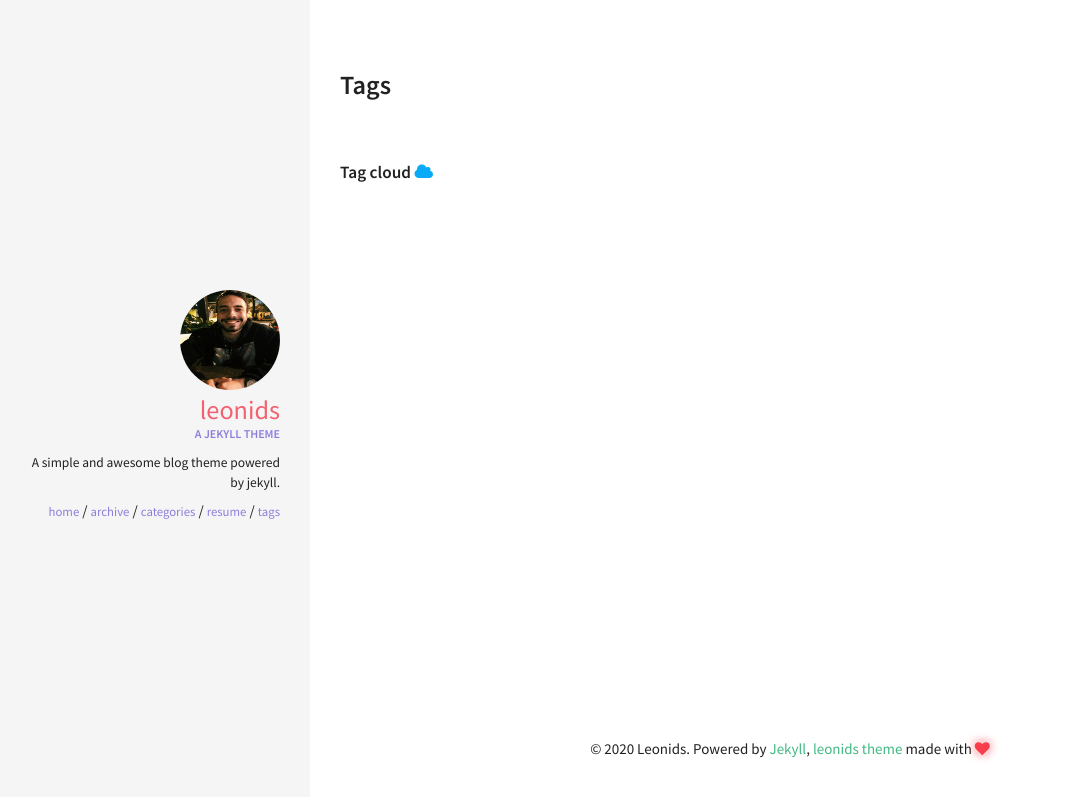
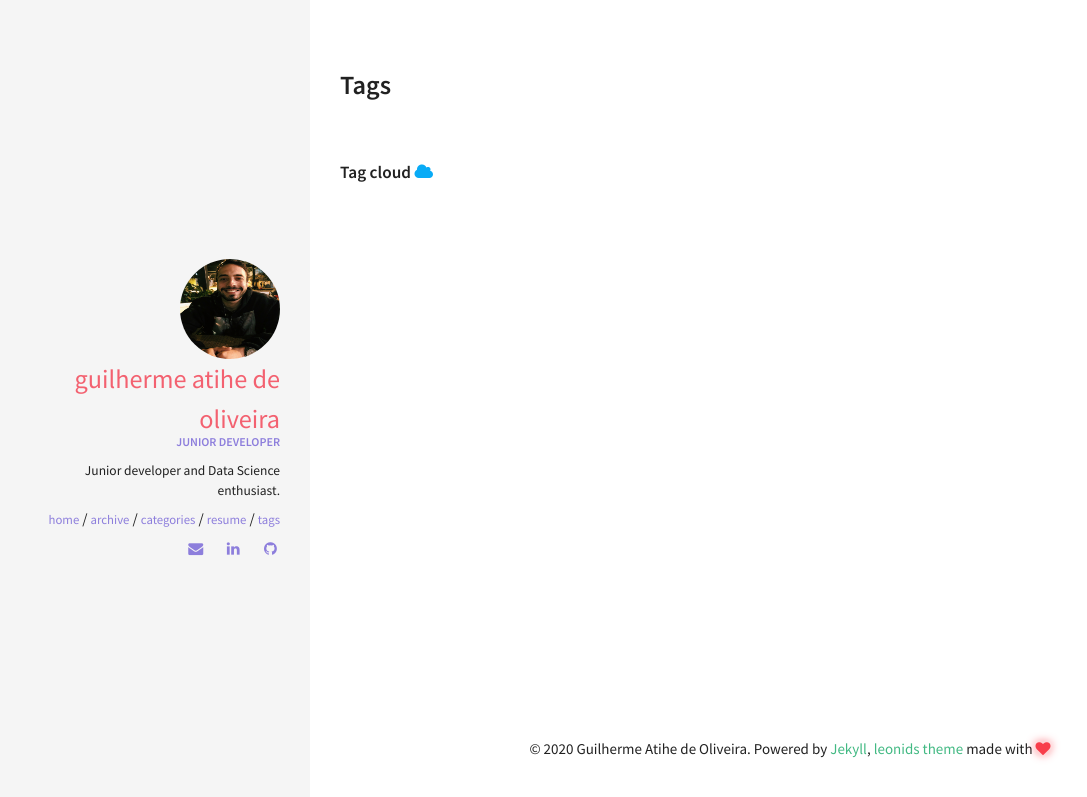
Before and after one commit to gatihe/guiati9.dev, a Jekyll site: the page built from tags.html, in a window 1280 px wide. Shown: the top 797 px of the page, without its empty margins (10-1097 px from the left). Built offline with Jekyll 4.4.1, drawn with Linux system fonts in a browser that asks for light colours.

Commit message:
Updating tz and bio info

```diff
--- a/_config.yml
+++ b/_config.yml
@@ -5,16 +5,16 @@
 #
 title: Leonids
 email:
-description: A simple and awesome blog theme powered by jekyll.
+description: Junior developer and Data Science enthusiast.
 url: https://guiati9.dev
-keywords: ["blog", "jekyll"]
+keywords: ["blog", "data-science", "machine-learning", "data", "science", "guilherme", "atihe", "oliveira", "guiati9", "gatihe"]
 
 #
 ###################################
 # Jekyll configuration
 ####################################
 #
-timezone:          Europe/Paris
+timezone:          America/Sao_Paulo
 markdown:          kramdown
 highlighter:       rouge
 excerpt_separator: <!--more-->
@@ -33,11 +33,11 @@ kramdown:
 ####################################
 #
 owner:
-  name: Leonids
+  name: Guilherme Atihe de Oliveira
   avatar: profile_pic.jpg
-  job: "A jekyll theme"
-  bio: "A simple and awesome blog theme powered by jekyll."
-  email:
+  job: "Junior Developer"
+  bio: "Junior developer and Data Science enthusiast."
+  email: atihe.guilherme@gmail.com
   disqus-shortname:
   twitter: #username
   facebook: #username
@@ -48,10 +48,10 @@ owner:
     ad-client:
     ad-slot:
   bing-verify:
-  github: #username
+  github: gatihe
   gitlab: #username
   stackoverflow: #123456/username   from a "http://stackoverflow.com/users/123456/username" link
-  linkedin: #username
+  linkedin: guilherme-atihe-de-oliveira-58451191
   skype: #username
   xing: #username
   instagram: #username
```
